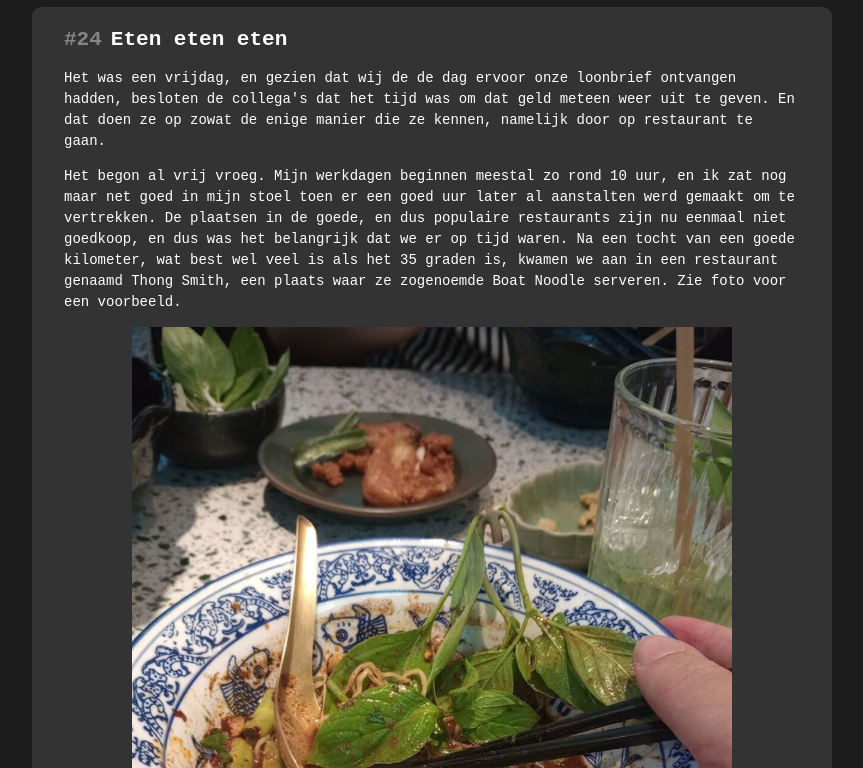
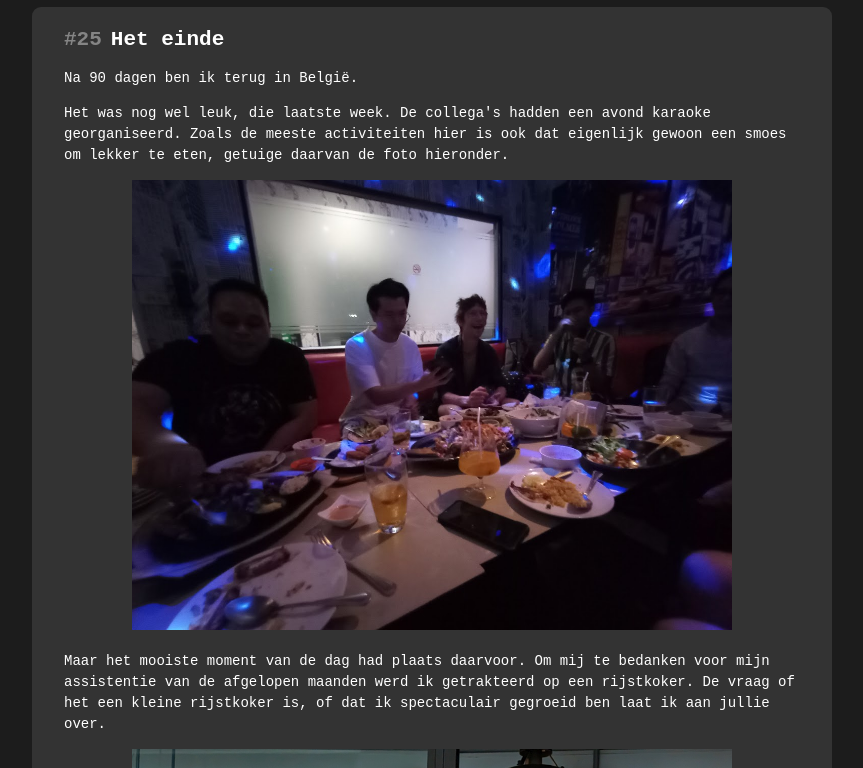
Before and after one commit to willemvlh/bkk-blog, a plain HTML site: page index.html in a window 1280 px wide. Shown: the part 184-952 px from the top of the page, without its empty margins (208-1071 px from the left). Drawn offline with Linux system fonts and the light colour scheme.

Commit message:
final post

```diff
--- a/index.html
+++ b/index.html
@@ -14,6 +14,19 @@
         <img src="img/header.jpg" />
     </header>
     <main>
+        <article>
+        <h2>Het einde</h2>
+        <p>Na 90 dagen ben ik terug in België.</p>
+        <p>Het was nog wel leuk, die laatste week. De collega's hadden een avond karaoke georganiseerd. Zoals de meeste activiteiten hier is ook dat eigenlijk gewoon een smoes om lekker te eten, getuige daarvan de foto hieronder.
+        <figure>
+        <img loading="lazy" src="img/karaoke.jpg"/>
+        </figure>
+        <p>Maar het mooiste moment van de dag had plaats daarvoor. Om mij te bedanken voor mijn assistentie van de afgelopen maanden werd ik getrakteerd op een rijstkoker. De vraag of het een kleine rijstkoker is, of dat ik spectaculair gegroeid ben laat ik aan jullie over.</p>
+        <figure>
+        <img loading="lazy" src="img/rijstkoker.jpg"/>
+        </figure>
+        <p>In elk geval, mijn gezicht op de foto vat goed samen hoe mijn avontuur hier is verlopen. Bedankt om te lezen, en wie weet ga ik ooit nog terug, en dan schrijf ik hier gewoon verder. Tot dan!</p>
+        </article>
         <article>
             <h2>Eten eten eten</h2>
             <p>Het was een vrijdag, en gezien dat wij de de dag ervoor onze loonbrief ontvangen hadden, besloten de
```
Also changed, not shown: img/karaoke.jpg (added), img/rijstkoker.jpg (added).
